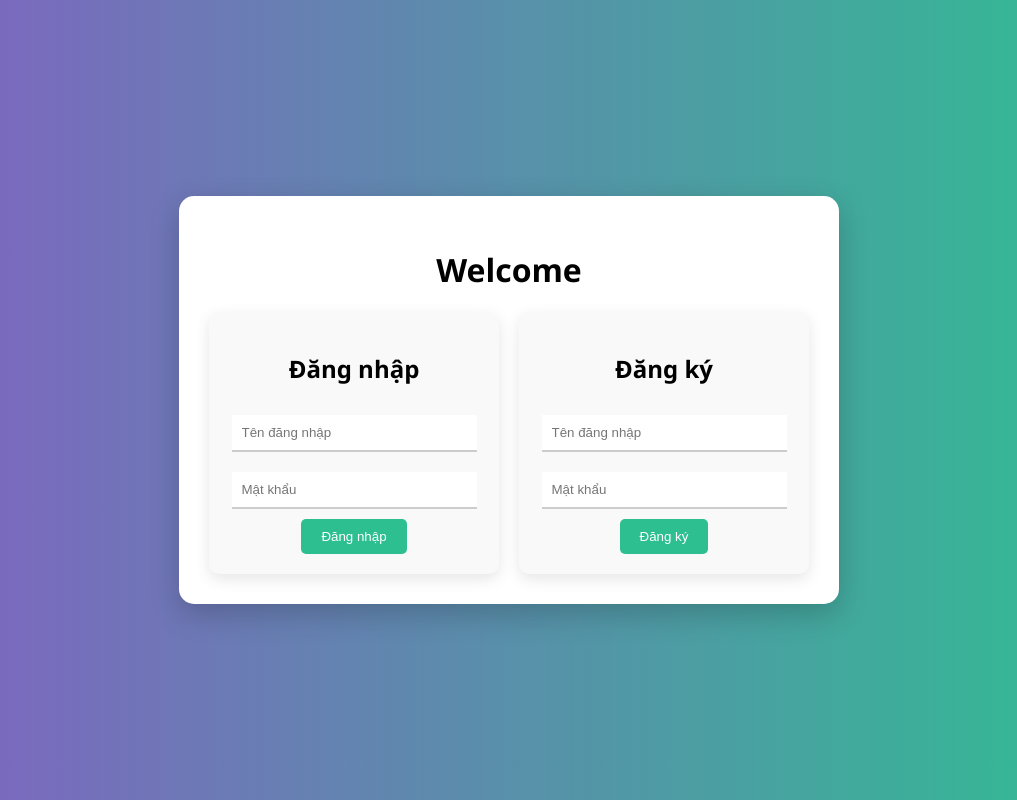
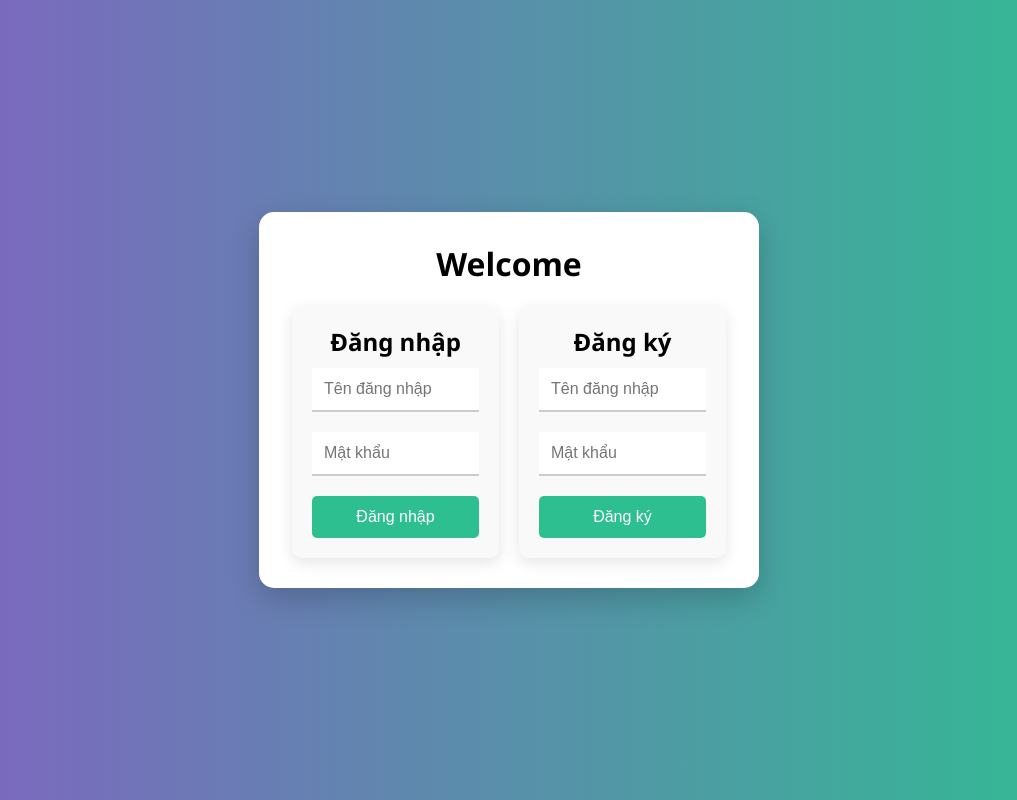
Before and after one commit to lamkhanghuynh09/hongodayne, a Flask app: page / in a window 1280 px wide. Shown: the whole page, without its empty margins (131-1148 px from the left). Run offline with Flask 3, Linux system fonts and the light colour scheme.

Commit message:
Update style.css

```diff
--- a/static/style.css
+++ b/static/style.css
@@ -1,65 +1,96 @@
+/* RESET */
+* {
+    box-sizing: border-box;
+    margin: 0;
+    padding: 0;
+}
+
 body {
     background: linear-gradient(to right, #8360c3, #2ebf91);
     font-family: 'Segoe UI', sans-serif;
+    min-height: 100vh;
     display: flex;
     align-items: center;
     justify-content: center;
-    height: 100vh;
-    margin: 0;
+    padding: 20px;
 }
 
+/* Container full width on mobile */
 .container {
     background: white;
-    padding: 30px;
+    padding: 30px 20px;
     border-radius: 15px;
     text-align: center;
+    width: 100%;
+    max-width: 500px;
     box-shadow: 0 10px 30px rgba(0,0,0,0.2);
+}
+
+h1 {
+    margin-bottom: 20px;
+}
+
+.message {
+    color: green;
+    font-weight: bold;
+    margin-bottom: 10px;
 }
 
 .form-box {
     display: flex;
-    gap: 20px;
+    flex-direction: column;
+    gap: 30px;
     margin-top: 20px;
-    flex-wrap: wrap;
-    justify-content: center;
 }
 
 .form {
     background: #f9f9f9;
     padding: 20px;
     border-radius: 10px;
-    width: 250px;
+    width: 100%;
     box-shadow: 0 5px 15px rgba(0,0,0,0.1);
 }
 
 input {
-    width: 90%;
-    padding: 10px;
+    width: 100%;
+    padding: 12px;
     margin: 10px 0;
     border: none;
     border-bottom: 2px solid #ccc;
-    outline: none;
-    transition: 0.3s;
+    font-size: 16px;
+    transition: border-color 0.3s;
 }
 
 input:focus {
     border-bottom-color: #2ebf91;
+    outline: none;
 }
 
 button {
-    padding: 10px 20px;
+    padding: 12px;
+    width: 100%;
     background: #2ebf91;
     color: white;
+    font-size: 16px;
     border: none;
     border-radius: 5px;
     cursor: pointer;
+    margin-top: 10px;
 }
 
 button:hover {
     background: #27ae80;
 }
 
-.message {
-    color: green;
-    font-weight: bold;
+/* Responsive (optional for landscape phones or tablets) */
+@media (min-width: 768px) {
+    .form-box {
+        flex-direction: row;
+        justify-content: center;
+        gap: 20px;
+    }
+
+    .form {
+        width: 45%;
+    }
 }
```
